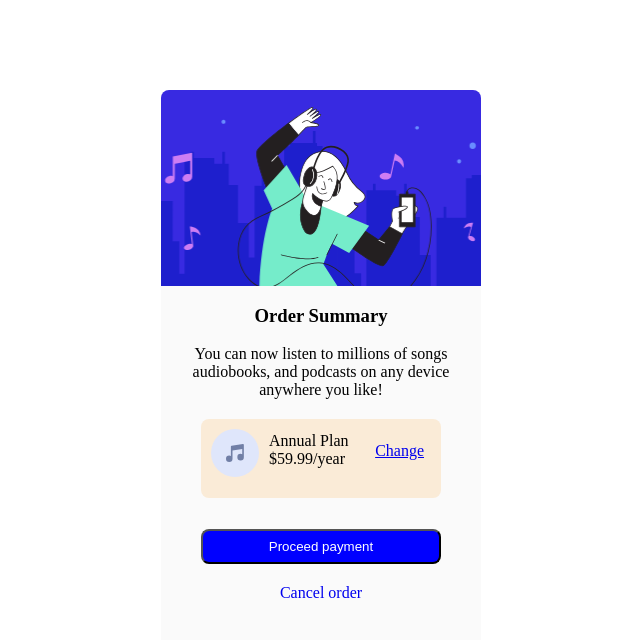
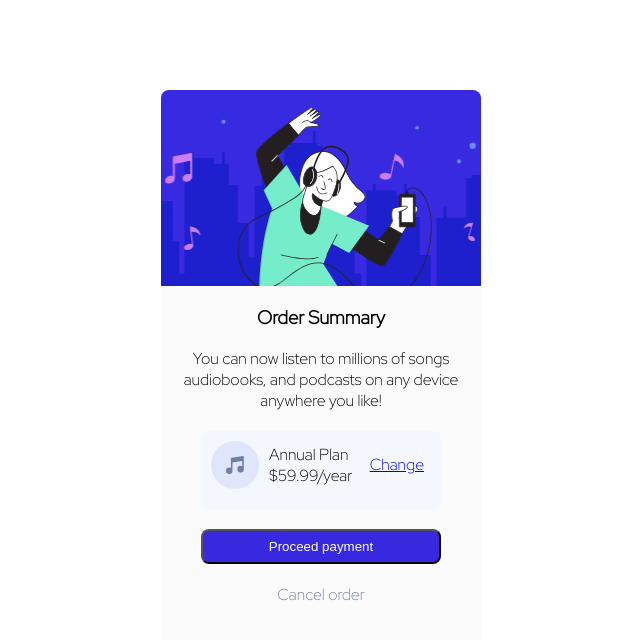
Before and after one commit to RodsmonsterPC/HTML, a plain HTML site: page HTML/Actividad/index.html in a window 1280 px wide. Shown: the whole page, without its empty margins (319-959 px from the left). Drawn offline with Linux system fonts and the light colour scheme.

Commit message:
Primer Actividad

```diff
--- a/HTML/Actividad/index.html
+++ b/HTML/Actividad/index.html
@@ -6,6 +6,9 @@
     <meta name="viewport" content="width=device-width, initial-scale=1.0">
     <title>Document</title>
     <link rel="stylesheet" href="/HTML/Actividad/styles.css">
+    <link rel="preconnect" href="https://fonts.googleapis.com">
+<link rel="preconnect" href="https://fonts.gstatic.com" crossorigin>
+<link href="https://fonts.googleapis.com/css2?family=Red+Hat+Display:wght@300&display=swap" rel="stylesheet">
 </head>
 <body>
     <main>
@@ -13,7 +16,7 @@
 
         </section>
         <section id="info">
-            <h3>Order Summary</h3>
+            <h3> Order Summary</h3>
             <p>You can now listen to millions of songs audiobooks, and podcasts on any device anywhere you like!</p>
             <div class="annualPlan">
                 <div id="logo"> <img src="/HTML/Actividad/images/icon-music.svg" alt="icono muscia">   </div>
--- a/HTML/Actividad/styles.css
+++ b/HTML/Actividad/styles.css
@@ -5,6 +5,7 @@ body {
   display: flex;
   justify-content: center;
   margin-top: 90px;
+  font-family: "Red Hat Display", sans-serif;
 }
 
 main {
@@ -34,7 +35,7 @@ main {
 .annualPlan {
   height: 35%;
   width: 15rem;
-  background-color: antiquewhite;
+  background-color: hsl(225, 100%, 98%);
   margin-top: 20px;
   margin-left: 40px;
   border-radius: 0.5rem;
@@ -67,16 +68,17 @@ main {
   width: 15rem;
   border-radius: 0.5rem;
   height: 35px;
-  background-color: blue;
+  background-color: hsl(245, 75%, 52%);
   color: white;
   margin-bottom: 20px;
 }
 
 #button div {
-  background-color: blue;
+  background-color: hsl(245, 75%, 52%);
   border-radius: 0.5rem;
 }
 
 #buttons a {
   text-decoration: none;
+  color: hsl(224, 23%, 55%);
 }
```
